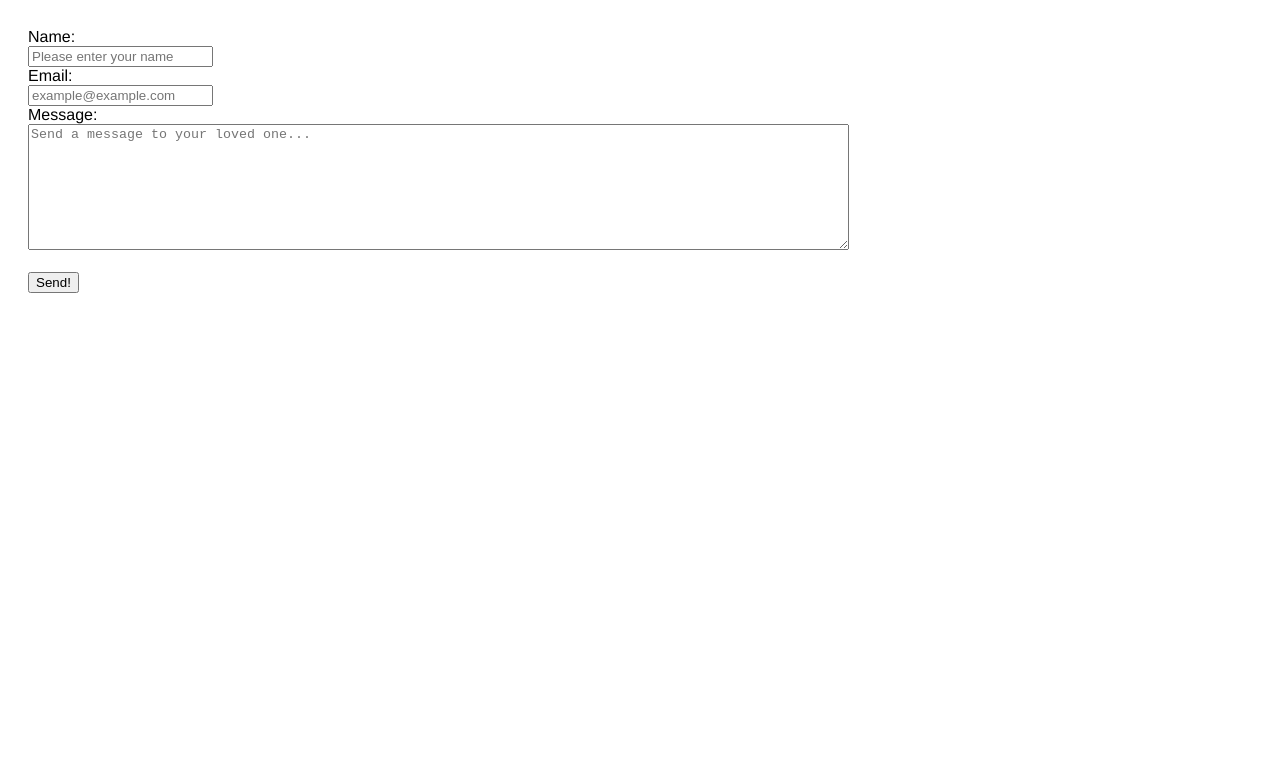
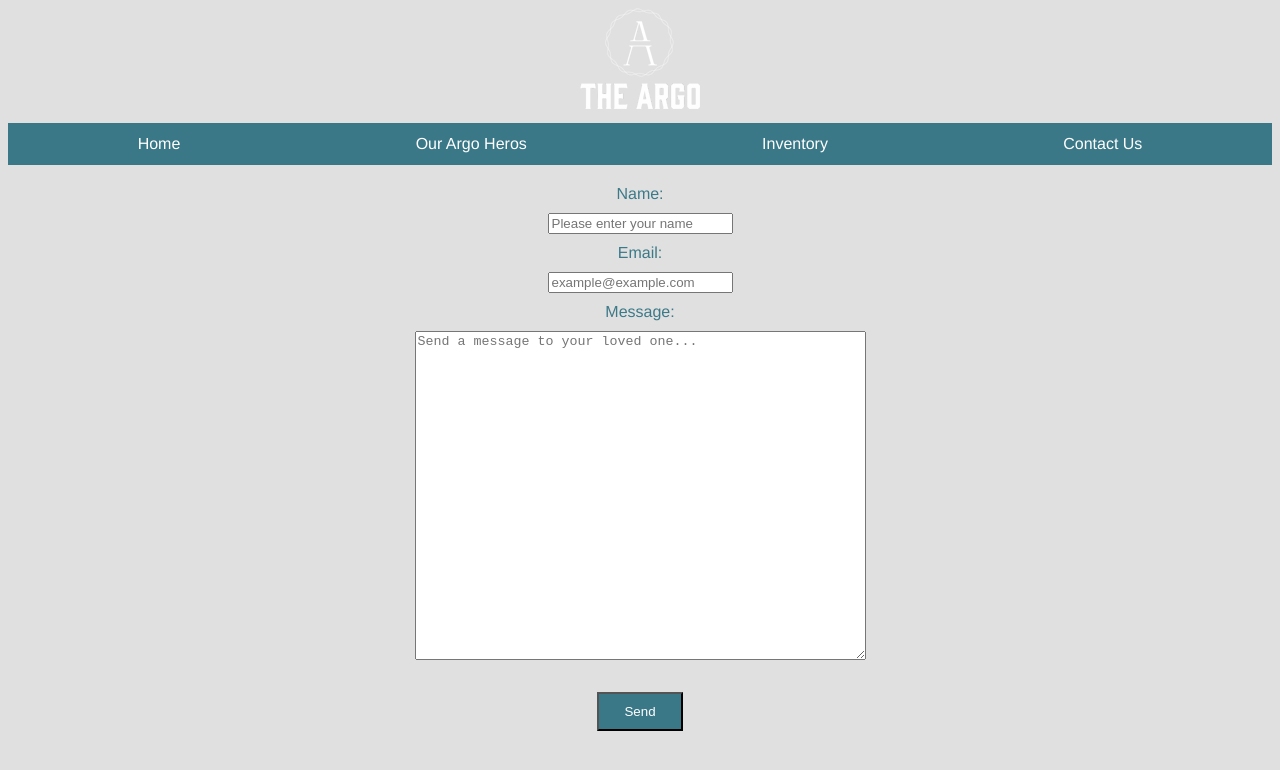
Before and after one commit to senseilein/The-Argo-Ship-tuto, a website built with Parcel: page contact.html in a window 1280 px wide. Built offline with nearby package versions, Linux system fonts and the light colour scheme.

Commit message:
Argo ship tuto attempt 1 - end * Finish attempt 1 * need to fix alignment on heroes page * updated Readme file

```diff
--- a/contact.html
+++ b/contact.html
@@ -7,8 +7,22 @@
     <title>The Argo Contact Form</title>
   </head>
   <body>
+    <header>
+      <img
+        src="assets/the-argo-logo-light-copy.png"
+        alt="The Argo Logo"
+        class="logo"
+      />
+      <ul>
+        <li><a href="index.html">Home</a></li>
+        <li><a href="heroes.html">Our Argo Heros</a></li>
+        <li><a href="inventory.html">Inventory</a></li>
+        <li><a href="contact.html">Contact Us</a></li>
+      </ul>
+    </header>
+    <script src="script.js"></script>
     <section id="contact">
-      <form>
+      <form id="contactForm">
         <label for="name">Name:</label><br />
         <input
           type="text"
@@ -33,7 +47,7 @@
           placeholder="Send a message to your loved one..."
         ></textarea>
         <br /><br />
-        <input type="submit" value="Send!" /><br />
+        <input type="submit" value="Send" /><br />
       </form>
     </section>
   </body>
--- /dev/null
+++ b/script.js
@@ -0,0 +1,9 @@
+const messageConfirmation =
+  "Thank you for submitting your message to the Argo ship. We will respond as soon as possible.";
+
+document
+  .getElementById("contactForm")
+  .addEventListener("submit", function (event) {
+    event.preventDefault();
+    alert(messageConfirmation);
+  });
--- a/style.css
+++ b/style.css
@@ -1,29 +1,92 @@
 body {
-  background-color: hsl(0, 0%, 100%);
+  background-color: hsl(0, 0%, 88%);
   font-family: "Franklin Gothic Medium", "Arial Narrow", Arial, sans-serif;
 }
+div {
+  overflow: auto;
+}
 
+form {
+  color: rgba(54, 118, 134, 0.973);
+}
+
+input[type="text"],
+input[type="email"] {
+  margin: 10px;
+}
+input[type="submit"] {
+  background-color: rgba(54, 118, 134, 0.973);
+  color: white;
+  padding: 10px 25px 10px 25px;
+}
+input[type="submit"]:hover {
+  background-color: white;
+  color: rgba(137, 174, 184, 0.973);
+  padding: 10px 25px 10px 25px;
+}
+
+textarea {
+  width: 445px;
+  height: 323px;
+  margin: 10px;
+}
+
+image {
+  max-width: 100%;
+  height: auto;
+}
+
+header {
+  text-align: center;
+}
+
+.logo {
+  margin: 0px 0px 10px 0px;
+}
+#history {
+  background: #ffffff;
+}
 h1 {
-  color: rgba(235, 251, 255, 0.973);
-  text-shadow: 1px 1px 4px;
+  color: white;
+  text-shadow: 1px 1px 2px rgba(235, 251, 255, 0.973);
   font-size: 400%;
   text-align: center;
   margin: 10% 1% 10% 1%;
 }
+
 h2 {
   color: rgba(54, 118, 134, 0.973);
-  text-align: center;
+}
+
+ul {
+  background: rgba(54, 118, 134, 0.973);
+  padding: 12px;
+  margin: auto;
+  display: flex;
+  justify-content: space-around;
+}
+
+ul li {
+  list-style: none;
+}
+ul li a {
+  color: white;
+  text-decoration: none;
+}
+
+ul li a:hover {
+  color: rgba(137, 174, 184, 0.973);
+  background-color: white;
+  padding: 10px;
 }
 p {
   color: rgba(54, 118, 134, 0.973);
   text-align: center;
 }
-image {
-  max-width: 100%;
-  height: auto;
-}
+
 section {
   padding: 20px;
+  text-align: center;
 }
 
 table {
@@ -45,6 +108,7 @@ td {
   position: center;
   padding: 5px;
 }
+
 #welcome {
   height: 400px;
   background-image: url("assets/ship.jpg");
```
Also changed, not shown: heroes.html (+18 -3 lines), index.html (+16 -1 lines), inventory.html (+14 -0 lines), README.md, assets/ship.jpg, assets/the-argo-logo-light-copy.png (added).
